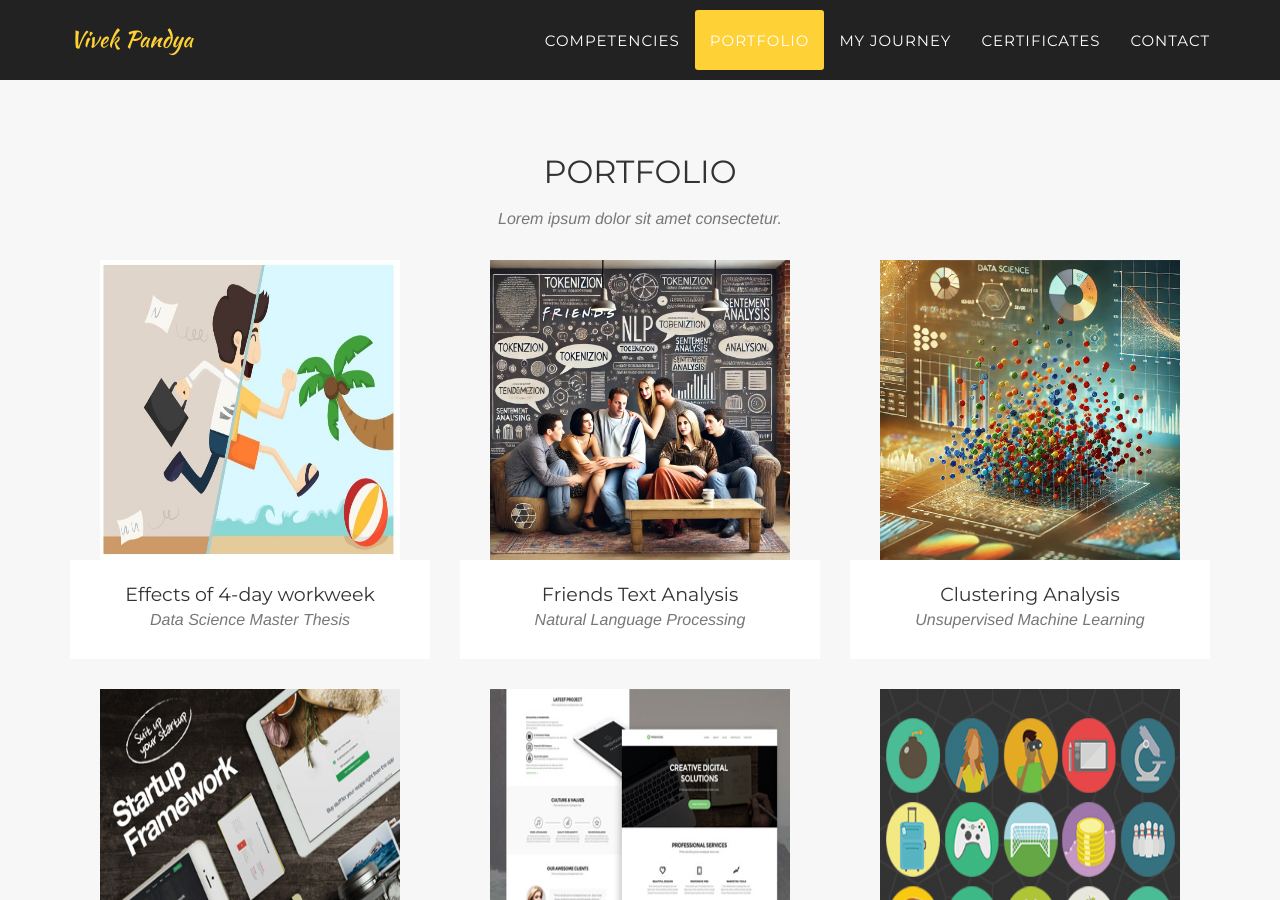
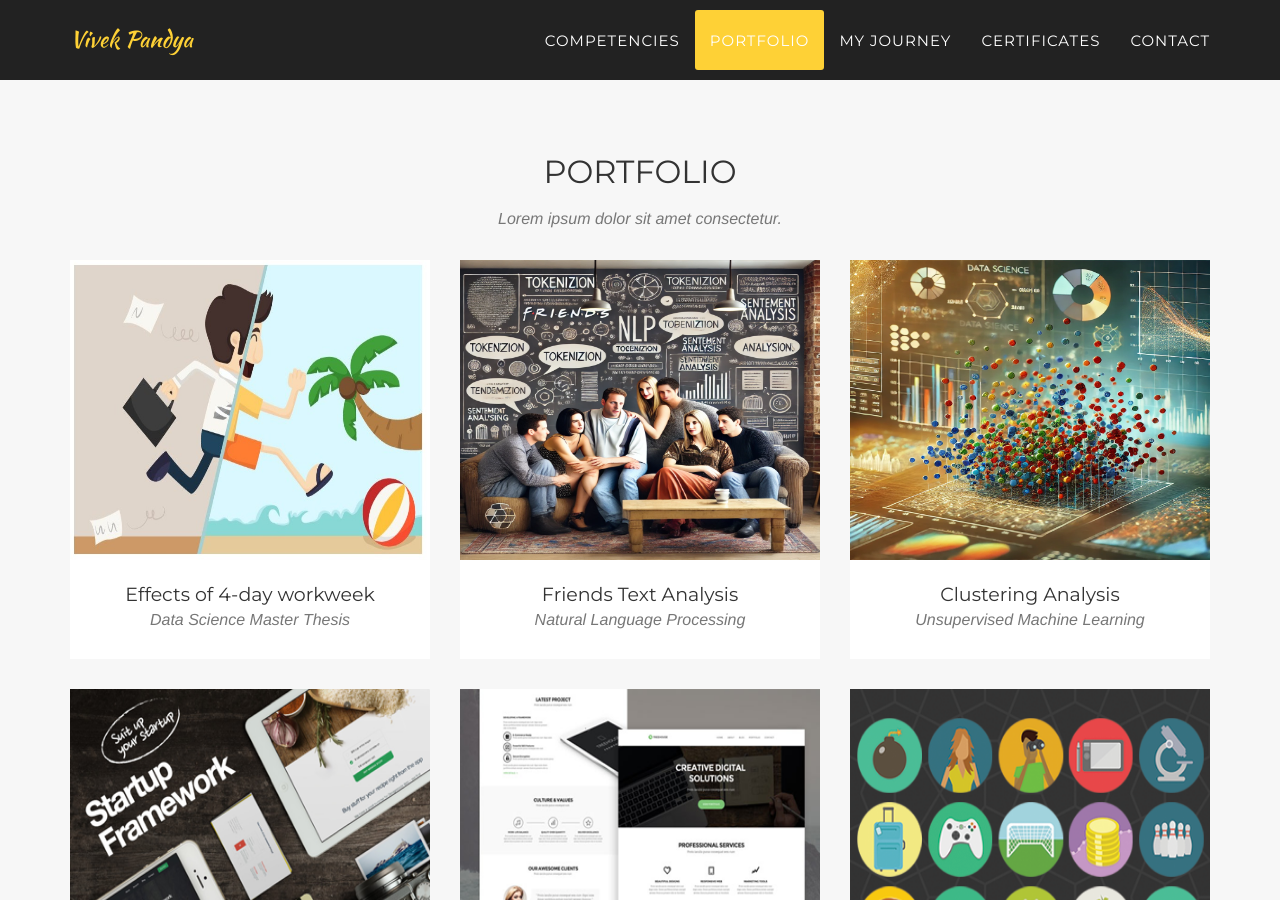
Before and after one commit to vivekp1705/vivekpandya, a Jekyll site: the page built from index.html, in a window 1280 px wide and 900 px high, scrolled down 1598 px. Built offline with Jekyll 4.4.1, drawn with Linux system fonts in a browser that asks for light colours; some web fonts are replaced.

Commit message:
Update portfolio_grid.html

```diff
--- a/_includes/portfolio_grid.html
+++ b/_includes/portfolio_grid.html
@@ -16,7 +16,7 @@
                                 <i class="fa fa-plus fa-3x"></i>
                             </div>
                         </div>
-                        <img src="img/portfolio/{{ post.thumbnail }}" class="img-responsive img-centered" alt="" style="width: 300px; height: 300px;">
+                        <img src="img/portfolio/{{ post.thumbnail }}" class="img-responsive img-centered" alt="" style="width: 400px; height: 300px;">
                     </a>
                     <div class="portfolio-caption">
                         <h4>{{ post.title }}</h4>
```
